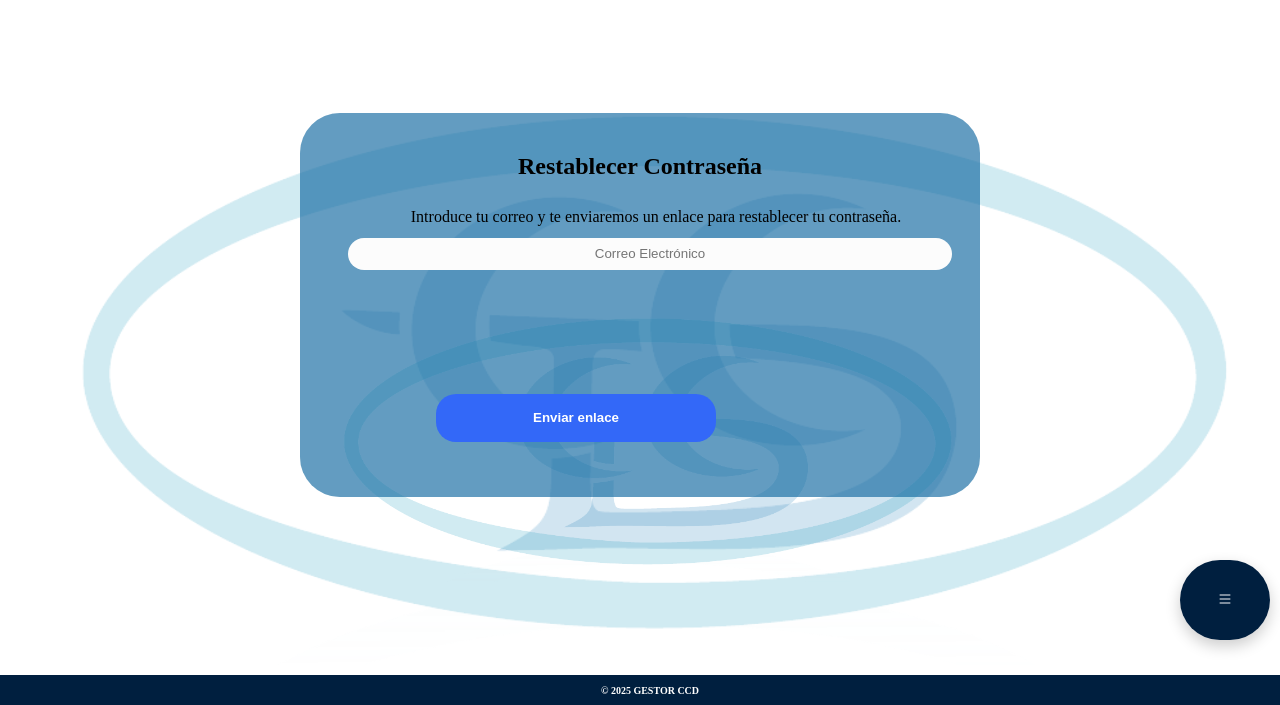
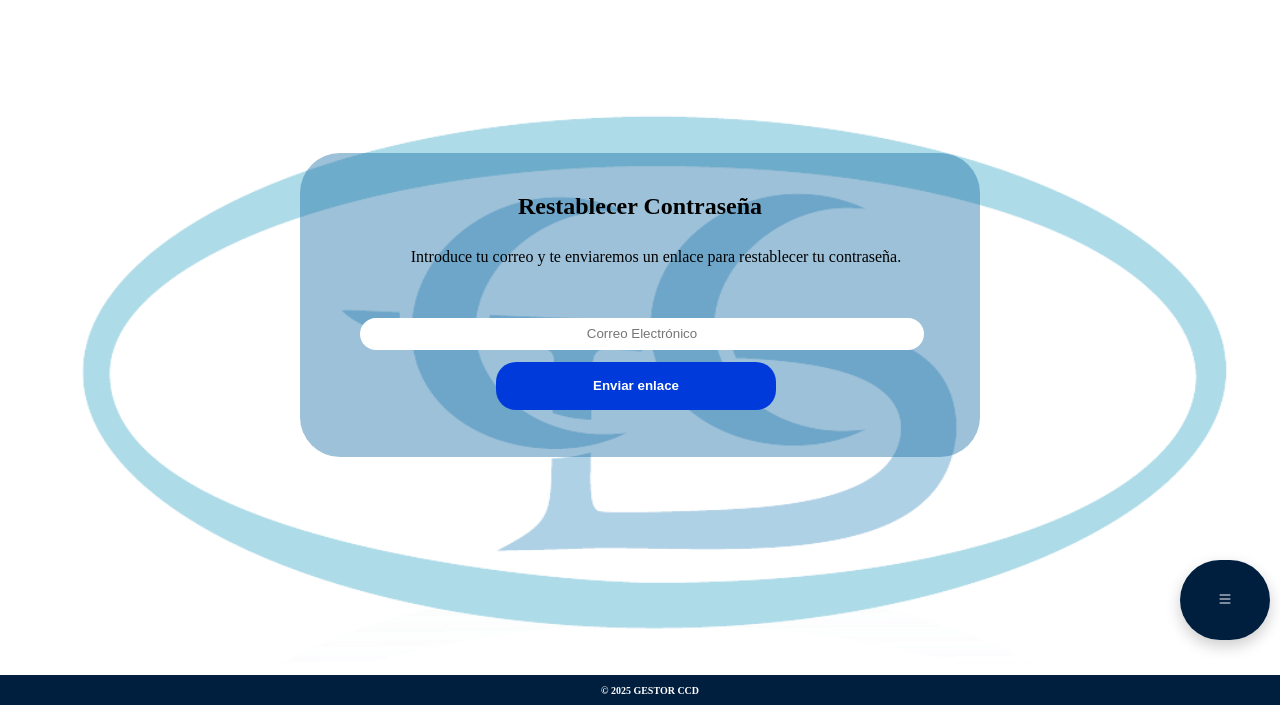
Before and after one commit to danielsanz08/GESTOR-CCD1, a Django app: page /reset_password/ in a window 1280 px wide. Shown: the part 95-800 px from the top of the page. Run offline with Django 5.2, Linux system fonts and the light colour scheme.

Commit message:
Quinto Commit

```diff
--- a/sistema/libreria/static/css/mod_restablecer_contraseña.css
+++ b/sistema/libreria/static/css/mod_restablecer_contraseña.css
@@ -1,3 +1,4 @@
+
 /*PASSWORD_RESET.HTML*/
 .card_reset {
     background: rgba(19, 104, 161, 0.411);
@@ -9,24 +10,22 @@
     text-align: center;
     width: 80vh;
     padding: 20px;
-    height: 43vh;
+    height: 33vh;
 }
-input{
-    background-color: rgb(253, 253, 253);
+#email{
+    background-color: rgb(255, 255, 255);
     height: 30px;
     border-radius: 20px;
     border: none;
-    width: 75vh;
+    width: 70vh;
     margin: 20px 20px 20px 20px;
     text-align: center;
-    right: 5vh;
-    position: relative;
-    bottom: 7vh;
+    right: -22vh;
+    position: absolute;
+    bottom: 40vh;
 
 }
-input:hover, input.activate{
-    background-color: rgb(189, 188, 187);
-}
+
 .boton{
     background-color: rgb(0, 58, 218);
     color: white;
@@ -35,9 +34,9 @@ input:hover, input.activate{
     height: 6vh;
     width: 35vh;
     border-radius: 20px;
-    position: relative;
-    left: 8vh;
-    bottom: 5vh;
+    position: absolute;
+    left: 16vh;
+    top: 9vh;
 
 }
 .mensaje{
@@ -54,11 +53,12 @@ input:hover, input.activate{
 .card-done{
     background: rgba(19, 104, 161, 0.411);
     position: relative;
-    top: 27vh;
-    left: 50vh;
+    top: 28vh;
+    left: 38vh;
     border-radius: 40px;
     text-align: center;
-    width: 100vh;
+    width: 60vw;
+    max-width: 800px;
     padding: 20px 20px 20px 20px;
 }
 
@@ -96,14 +96,37 @@ a:hover{
     background: rgba(19, 104, 161, 0.411);
     text-align: center;
     position: relative;
-    top: 23vh;
+    top: 26vh;
     width: 70vh;
-    left: 80vh;
+    left: 70vh;
     border-radius: 20px;
-    height: 60vh;
+    height: 50vh;
 }
-input{
-    background-color: rgb(252, 252, 252);
+.form-control1{
+    background-color: rgb(253, 253, 253);
+    height: 30px;
+    border-radius: 20px;
+    border: none;
+    width: 60vh;
+    margin: 20px 20px 20px 20px;
+    text-align: center;
+    left: -4vh;
+    position: absolute;
+    bottom: 41vh;
+
+}
+.form-control2{
+    background-color: rgb(253, 253, 253);
+    height: 30px;
+    border-radius: 20px;
+    border: none;
+    width: 60vh;
+    margin: 20px 20px 20px 20px;
+    text-align: center;
+    left: -4vh;
+    position: absolute;
+    bottom: 29vh;
+
 }
 form{
     background: rgba(19, 104, 161, 0);
@@ -111,12 +134,14 @@ form{
     position: relative;
     left: 6vh;
     height: 50vh;
-    top: 5vh;
-
+    top: 2vh;
 
 }
-label{
-    text-align: right;
+.form-label1{
+    position: absolute;
+    display: block;
+    top: -4vh;
+    left: 17vh;
 }
 .btn{
     background-color: rgb(51, 104, 248);
@@ -128,36 +153,10 @@ label{
     border-radius: 20px;
     position: relative;
     left: 3.5vh;
-
+    bottom: -7vh;
 }
 .btn:hover{
     background-color: rgb(33, 74, 187);
     color: rgb(0, 0, 0);
     font-weight: bold;
 }
-
-/*PASSWORF_RESET_COMPLETE*/
-.container{
-    background: rgba(19, 104, 161, 0.411);
-    position: absolute;
-    top: 50%;
-    left: 50%;
-    transform: translate(-50%, -50%);
-    border-radius: 40px;
-    text-align: center;
-    width: 80vh;
-    padding: 20px;
-    height: 43vh;
-}
-.boton{
-    background-color: rgb(51, 104, 248);
-    color: white;
-    font-weight: bold;
-    border: none;
-    height: 6vh;
-    width: 35vh;
-    border-radius: 20px;
-    position: relative;
-    left: 1vh;
-    top: 6vh;
-}
--- a/sistema/libreria/templates/password_reset.html
+++ b/sistema/libreria/templates/password_reset.html
@@ -24,10 +24,10 @@
     errorMessage.textContent = "Correo no válido";
     errorMessage.style.color = "red";
     errorMessage.style.fontWeight = "bold";
-    errorMessage.style.position = "relative";
-    errorMessage.style.top = "-9vh"
+    errorMessage.style.position = "absolute";
+    errorMessage.style.top = "27vh"
     errorMessage.style.fontSize = "0.9em";
-    errorMessage.style.marginLeft = "85px"; // Ajustado para mover más a la derecha
+    errorMessage.style.marginLeft = "-9vh"; // Ajustado para mover más a la derecha
     errorMessage.style.display = "none";
 
     emailInput.parentNode.insertBefore(errorMessage, emailInput.nextSibling);
```
Also changed, not shown: sistema/libreria/templates/password_reset_confirm.html (+4 -4 lines).
